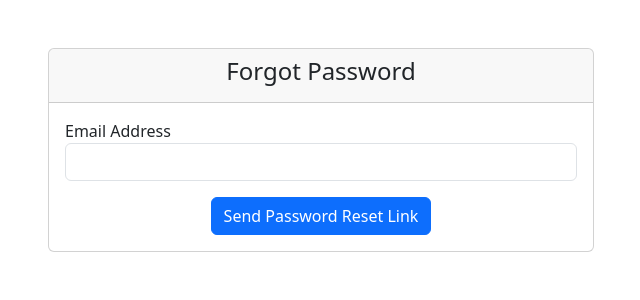
After one commit to Arnab1056/Meditracker, a Laravel app: page /forgot-password in a window 1280 px wide. The commit adds this page. Shown: the top 300 px of the page, without its empty margins (319-959 px from the left). Run offline with Laravel 9, Linux system fonts and the light colour scheme; a user stored in the database is signed in; data comes from the database, SQL or seed files in the repository.

Commit message:
Forgot password added

```diff
--- /dev/null
+++ b/app/Http/Controllers/Auth/ForgotPasswordController.php
@@ -0,0 +1,26 @@
+<?php
+
+namespace App\Http\Controllers\Auth;
+
+use App\Http\Controllers\Controller;
+use Illuminate\Http\Request;
+use Illuminate\Support\Facades\Password;
+
+class ForgotPasswordController extends Controller
+{
+    public function showForgotPasswordForm()
+    {
+        return view('auth.forgot-password');
+    }
+
+    public function sendResetLink(Request $request)
+    {
+        $request->validate(['email' => 'required|email']);
+
+        $status = Password::sendResetLink($request->only('email'));
+
+        return $status === Password::RESET_LINK_SENT
+            ? back()->with(['status' => __($status)])
+            : back()->withErrors(['email' => __($status)]);
+    }
+}
--- a/app/Models/User.php
+++ b/app/Models/User.php
@@ -8,10 +8,11 @@ use Illuminate\Foundation\Auth\User as Authenticatable;
 use Illuminate\Notifications\Notifiable;
 use Laravel\Sanctum\HasApiTokens;
 use App\Models\Pharmacy;
+use Illuminate\Auth\Passwords\CanResetPassword;
 
 class User extends Authenticatable
 {
-    use HasApiTokens, HasFactory, Notifiable;
+    use HasApiTokens, HasFactory, Notifiable, CanResetPassword;
 
     /**
      * The attributes that are mass assignable.
--- a/config/auth.php
+++ b/config/auth.php
@@ -90,8 +90,9 @@ return [
         'users' => [
             'provider' => 'users',
             'table' => 'password_resets',
-            'expire' => 60,
+            'expire' => 60, // Token expiry in minutes
             'throttle' => 60,
+            'reset_url' => 'http://localhost/reset-password/{token}?email=user@example.com',
         ],
     ],
 
--- a/config/mail.php
+++ b/config/mail.php
@@ -92,8 +92,8 @@ return [
     */
 
     'from' => [
-        'address' => env('MAIL_FROM_ADDRESS', 'hello@example.com'),
-        'name' => env('MAIL_FROM_NAME', 'Example'),
+        'address' => env('MAIL_FROM_ADDRESS', 'coc0107422@gmail.com'),
+        'name' => env('MAIL_FROM_NAME', 'MediTracker'),
     ],
 
     /*
--- /dev/null
+++ b/resources/views/auth/forgot-password.blade.php
@@ -0,0 +1,44 @@
+<!DOCTYPE html>
+<html lang="en">
+<head>
+    <meta charset="UTF-8">
+    <meta name="viewport" content="width=device-width, initial-scale=1.0">
+    <title>Forgot Password</title>
+    <link href="{{ asset('assets/vendor/bootstrap/css/bootstrap.min.css') }}" rel="stylesheet">
+</head>
+<body>
+    <div class="container mt-5">
+        <div class="row justify-content-center">
+            <div class="col-md-6">
+                <div class="card">
+                    <div class="card-header text-center">
+                        <h4>Forgot Password</h4>
+                    </div>
+                    <div class="card-body">
+                        @if (session('status'))
+                            <div class="alert alert-success" role="alert">
+                                {{ session('status') }}
+                            </div>
+                        @endif
+                        <form method="POST" action="{{ route('password.email') }}">
+                            @csrf
+                            <div class="form-group mb-3">
+                                <label for="email">Email Address</label>
+                                <input type="email" id="email" name="email" class="form-control @error('email') is-invalid @enderror" required>
+                                @error('email')
+                                    <span class="invalid-feedback" role="alert">
+                                        <strong>{{ $message }}</strong>
+                                    </span>
+                                @enderror
+                            </div>
+                            <div class="text-center">
+                                <button type="submit" class="btn btn-primary">Send Password Reset Link</button>
+                            </div>
+                        </form>
+                    </div>
+                </div>
+            </div>
+        </div>
+    </div>
+</body>
+</html>
--- a/resources/views/auth/login.blade.php
+++ b/resources/views/auth/login.blade.php
@@ -91,6 +91,9 @@
                     <strong>{{ $message }}</strong>
                   </span>
                 @enderror
+              </div>
+              <div class="text-end mb-3">
+                <a href="{{ route('password.request') }}" class="text-decoration-none">Forgot Password?</a>
               </div>
               <div class="text-center">
                 <button type="submit" class="btn btn-primary">Login</button>
--- a/routes/web.php
+++ b/routes/web.php
@@ -10,6 +10,8 @@ use App\Http\Controllers\PharmacyController;
 use App\Http\Controllers\CartController;
 use App\Http\Controllers\OrderController;
 use App\Http\Controllers\MedicineOrderController; // Import the MedicineOrderController
+use App\Http\Controllers\Auth\ForgotPasswordController;
+use App\Http\Controllers\Auth\ResetPasswordController;
 
 /*
 |--------------------------------------------------------------------------
@@ -105,6 +107,12 @@ Route::patch('pharmacy_medicines/updateByPharmacyMedicineId/{id}', [MedicineOrde
 
 Route::patch('/pharmacy_medicines/{id}/updatePrice', [MedicineOrderController::class, 'updatePriceById'])->name('pharmacy_medicines.updatePrice');
 
+Route::get('/forgot-password', [ForgotPasswordController::class, 'showForgotPasswordForm'])->name('password.request');
+Route::post('/forgot-password', [ForgotPasswordController::class, 'sendResetLink'])->name('password.email');
+
+Route::get('/reset-password/{token}', [ResetPasswordController::class, 'showResetForm'])->name('password.reset');
+Route::post('/reset-password', [ResetPasswordController::class, 'reset'])->name('password.update');
+
 Route::middleware(['auth'])->group(function () {
     Route::get('/orders', [OrderController::class, 'index'])->name('orders.index');
     Route::post('/orders/accept/{id}', [OrderController::class, 'accept'])->name('orders.accept'); // Add route for accepting orders
```
Also changed, not shown: app/Http/Controllers/Auth/ResetPasswordController.php (added, +37 -0 lines), resources/views/auth/reset-password.blade.php (added, +58 -0 lines), database/migrations/2014_10_12_000000_create_users_table.php, database/migrations/2014_10_12_100000_create_password_resets_table.php.
